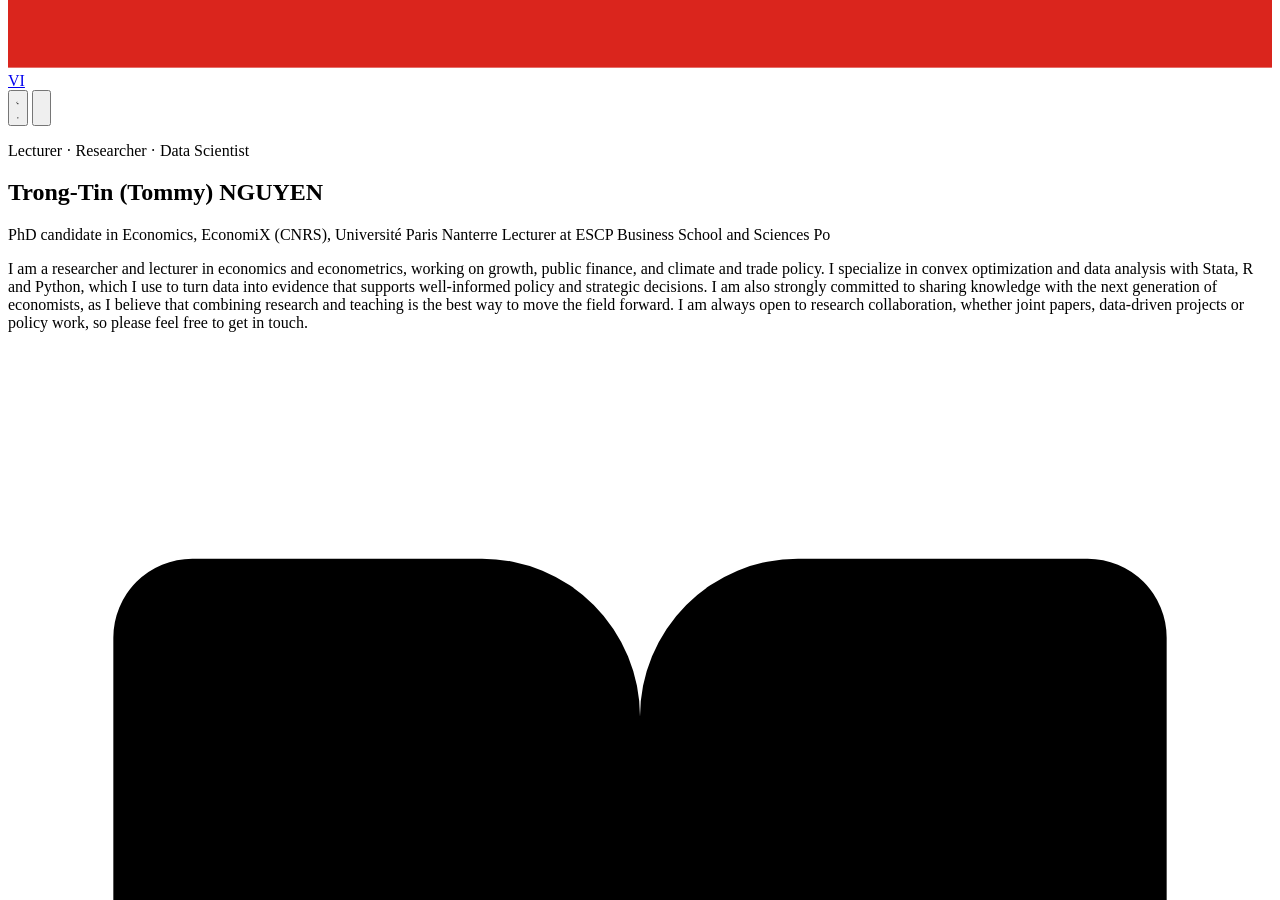
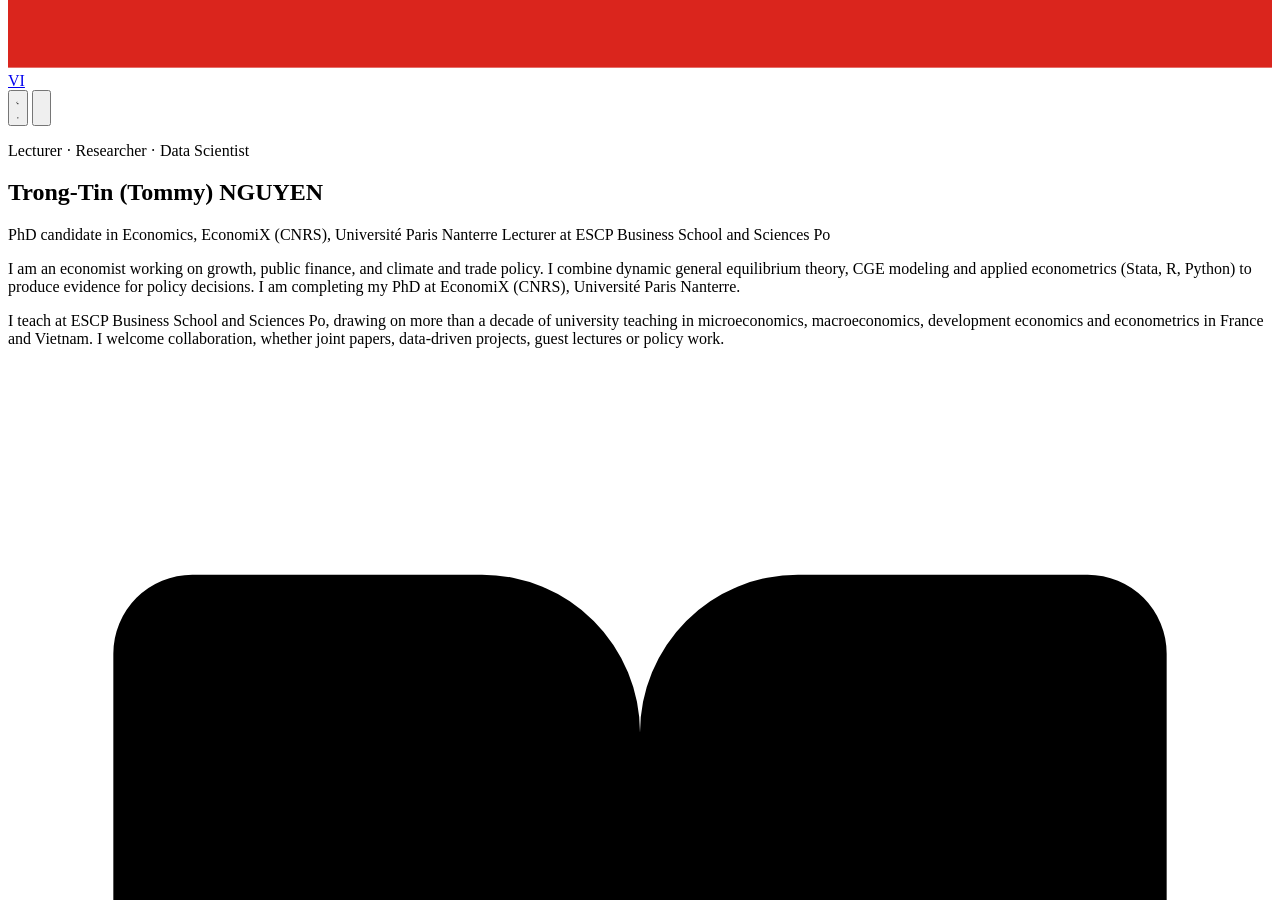
Before and after one commit to trongtin142/trongtin142.github.io, a Jekyll site: the page built from _pages/about.md, in a window 1280 px wide and 900 px high, scrolled down 16431 px. Built offline with Jekyll 4.4.1, drawn with Linux system fonts in a browser that asks for light colours.

Commit message:
Revise introduction in about.md
Updated the introduction section to provide a more concise overview of research interests and teaching experience.

```diff
--- a/_pages/about.md
+++ b/_pages/about.md
@@ -6,7 +6,9 @@ description: "Trong-Tin (Tommy) NGUYEN, PhD candidate in Economics at EconomiX (
 redirect_from:
   - /about/
   - /about.html
-intro: "I am a researcher and lecturer in economics and econometrics, working on growth, public finance, and climate and trade policy. I specialize in convex optimization and data analysis with Stata, R and Python, which I use to turn data into evidence that supports well-informed policy and strategic decisions. I am also strongly committed to sharing knowledge with the next generation of economists, as I believe that combining research and teaching is the best way to move the field forward. I am always open to research collaboration, whether joint papers, data-driven projects or policy work, so please feel free to get in touch."
+intro:
+  - "I am an economist working on growth, public finance, and climate and trade policy. I combine dynamic general equilibrium theory, CGE modeling and applied econometrics (Stata, R, Python) to produce evidence for policy decisions. I am completing my PhD at EconomiX (CNRS), Université Paris Nanterre."
+  - "I teach at ESCP Business School and Sciences Po, drawing on more than a decade of university teaching in microeconomics, macroeconomics, development economics and econometrics in France and Vietnam. I welcome collaboration, whether joint papers, data-driven projects, guest lectures or policy work."
 themes:
   - image: /images/research/general-equilibrium.jpg
     focus: "0% 50%"
```
